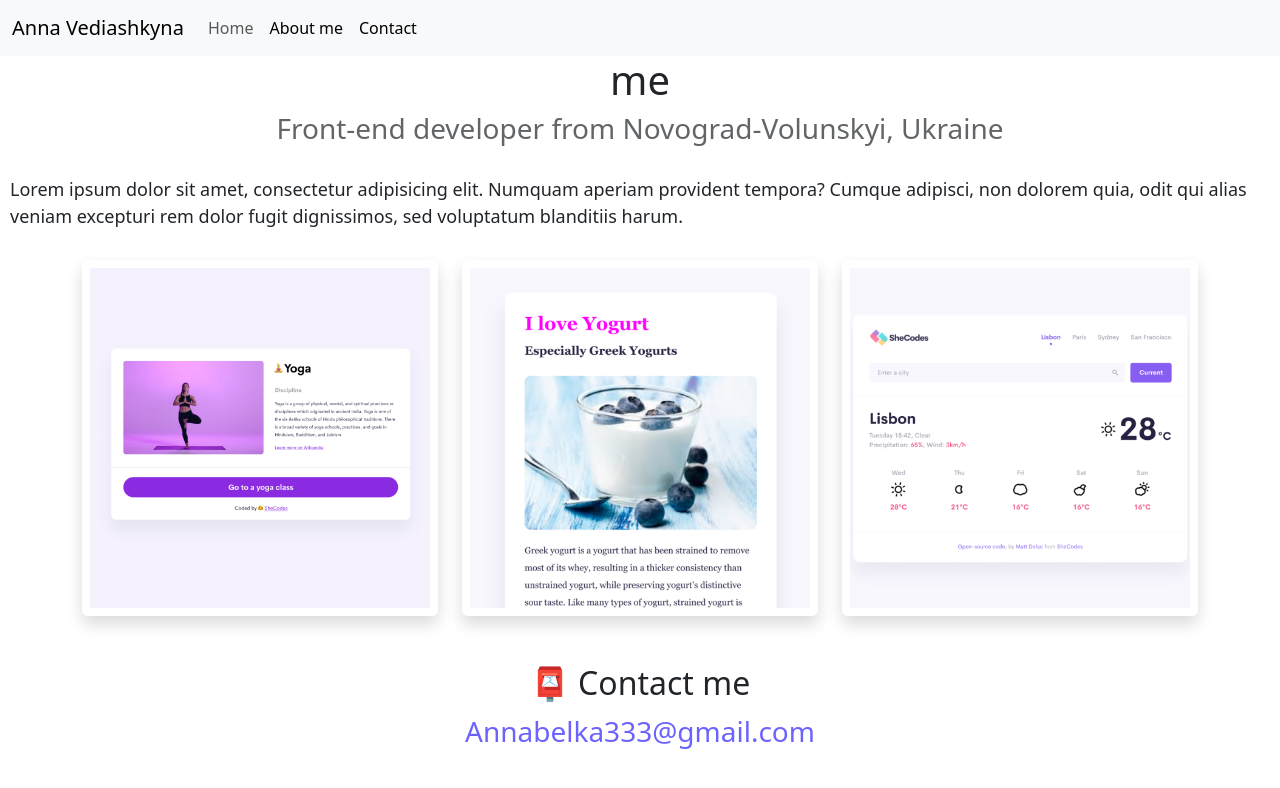
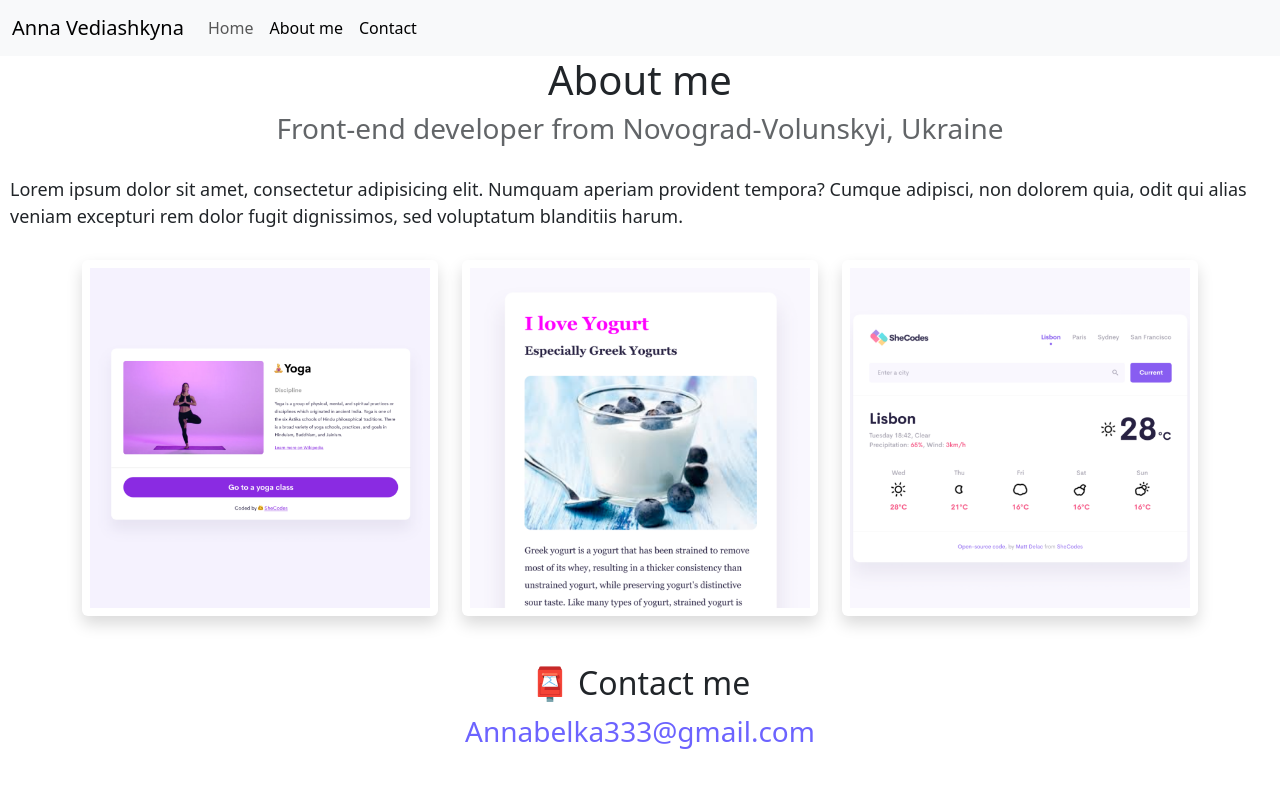
Before and after one commit to annabelka333/responsive-week2, a plain HTML site: page about.html in a window 1280 px wide. Drawn offline with nearby package versions, Linux system fonts and the light colour scheme.

Commit message:
changed heading

```diff
--- a/about.html
+++ b/about.html
@@ -49,7 +49,7 @@
       </div>
     </nav>
 
-    <h1 class="text-center">me</h1>
+    <h1 class="text-center">About me</h1>
     <h3 class="text-center">
       Front-end developer from Novograd-Volunskyi, Ukraine
     </h3>
```
